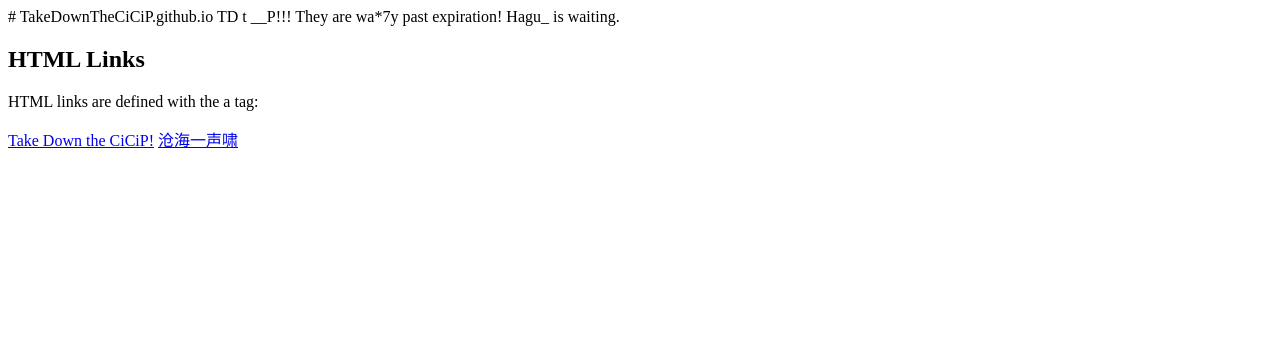
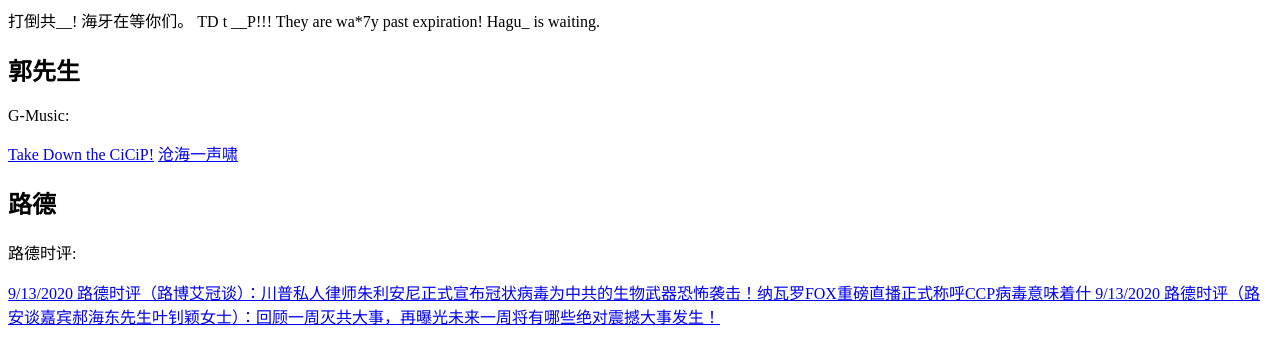
Before and after one commit to TakeDownTheCiCiP/TakeDownTheCiCiP.github.io, a plain HTML site: page index.html in a window 1280 px wide. Drawn offline with Linux system fonts and the light colour scheme.

Commit message:
Updated index.html with headings and contents.
Added sectional titles.
Added Lude 09/13 contents.

```diff
--- a/index.html
+++ b/index.html
@@ -1,14 +1,21 @@
-# TakeDownTheCiCiP.github.io
+<!-- # TakeDownTheCiCiP.github.io -->
+打倒共__! 海牙在等你们。
+
 TD t __P!!!  They are wa*7y past expiration! Hagu_ is waiting.
 <!DOCTYPE html>
 <html>
 <body>
 
-<h2>HTML Links</h2>
-<p>HTML links are defined with the a tag:</p>
+<h2>郭先生</h2>
+<p>G-Music:</p>
 
 <!-- <a href="https://www.w3schools.com">This is a link</a> -->
 <a href="https://drive.google.com/file/d/1qCviGfklACTO1X8NTtFyGkLiH-22wDjm/view?usp=sharing"> Take Down the CiCiP!</a>
 <a href="https://drive.google.com/file/d/1g-fXB1dJCh6E_UQvl8n-f11auo-FmH-h/view?usp=sharing"> 沧海一声啸 </a>
+
+<h2>路德</h2>
+<p>路德时评:</p>
+  <a href="https://drive.google.com/file/d/1dkUPquPmCoFltwsLUZqH2ejxezJmgG7d/view?usp=sharing" >9/13/2020 路德时评（路博艾冠谈）：川普私人律师朱利安尼正式宣布冠状病毒为中共的生物武器恐怖袭击！纳瓦罗FOX重磅直播正式称呼CCP病毒意味着什 </a>
+  <a href="https://drive.google.com/file/d/1glLaM4VJfXLtiVnfkmCzXcMXsBI0hXMm/view?usp=sharing">9/13/2020 路德时评（路安谈嘉宾郝海东先生叶钊颖女士）：回顾一周灭共大事，再曝光未来一周将有哪些绝对震撼大事发生！</a>
 </body>
 </html>
```
